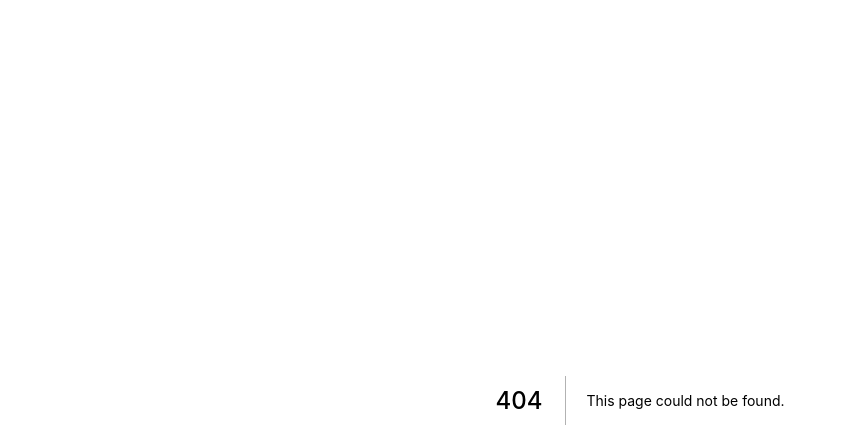
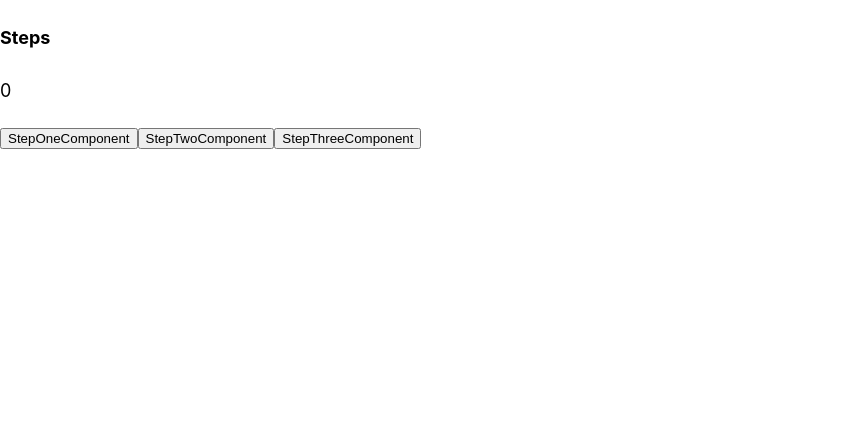
Before and after one commit to songcs0329/next-tutorial, a Next.js app: page /steps in a window 1280 px wide. Before the commit this address had no page. Shown: the top 448 px of the page, without its empty margins (0-847 px from the left). Built offline with nearby package versions, Linux system fonts and the light colour scheme.

Commit message:
feat: router history to use queryString

```diff
--- /dev/null
+++ b/pages/steps/Steps.jsx
@@ -0,0 +1,19 @@
+import { useRouter } from "next/router";
+
+const Steps = ({ current }) => {
+	const router = useRouter()
+	const goToRouter = name => router.push(`/steps/?page=${name}`);
+	return (
+		<>
+			<h4>Steps</h4>
+			<p>{ current }</p>
+			<div>
+				<button onClick={() => goToRouter("One")}>StepOneComponent</button>
+				<button onClick={() => goToRouter("Two")}>StepTwoComponent</button>
+				<button onClick={() => goToRouter("Three")}>StepThreeComponent</button>
+			</div>
+		</>
+	);
+};
+
+export default Steps;
--- /dev/null
+++ b/pages/steps/index.jsx
@@ -0,0 +1,34 @@
+import { useRouter } from "next/router";
+import { useEffect, useMemo, useState } from "react";
+import Steps from "./Steps";
+
+const components = [
+  { page: "Intro", component: "IntroComponent" },
+  { page: "One", component: "StepOneComponent" },
+  { page: "Two", component: "StepTwoComponent" },
+  { page: "Three", component: "StepThreeComponent" }
+];
+
+const Index = () => {
+	const router = useRouter()
+	const [currentIndex, setCurrentIndex] = useState(0)
+
+	const pageIndex = useMemo(() => {
+		console.log(router.query)
+		const { page } = router.query
+		return page !== undefined ? page : "Intro"
+	}, [router.query])
+
+	useEffect(() => {
+		const routeIndex = components.findIndex(component => component.page === pageIndex)
+		setCurrentIndex(routeIndex)
+	}, [pageIndex])
+
+	return (
+		<>
+			<Steps current={currentIndex} />
+		</>
+	)
+}
+
+export default Index
```
